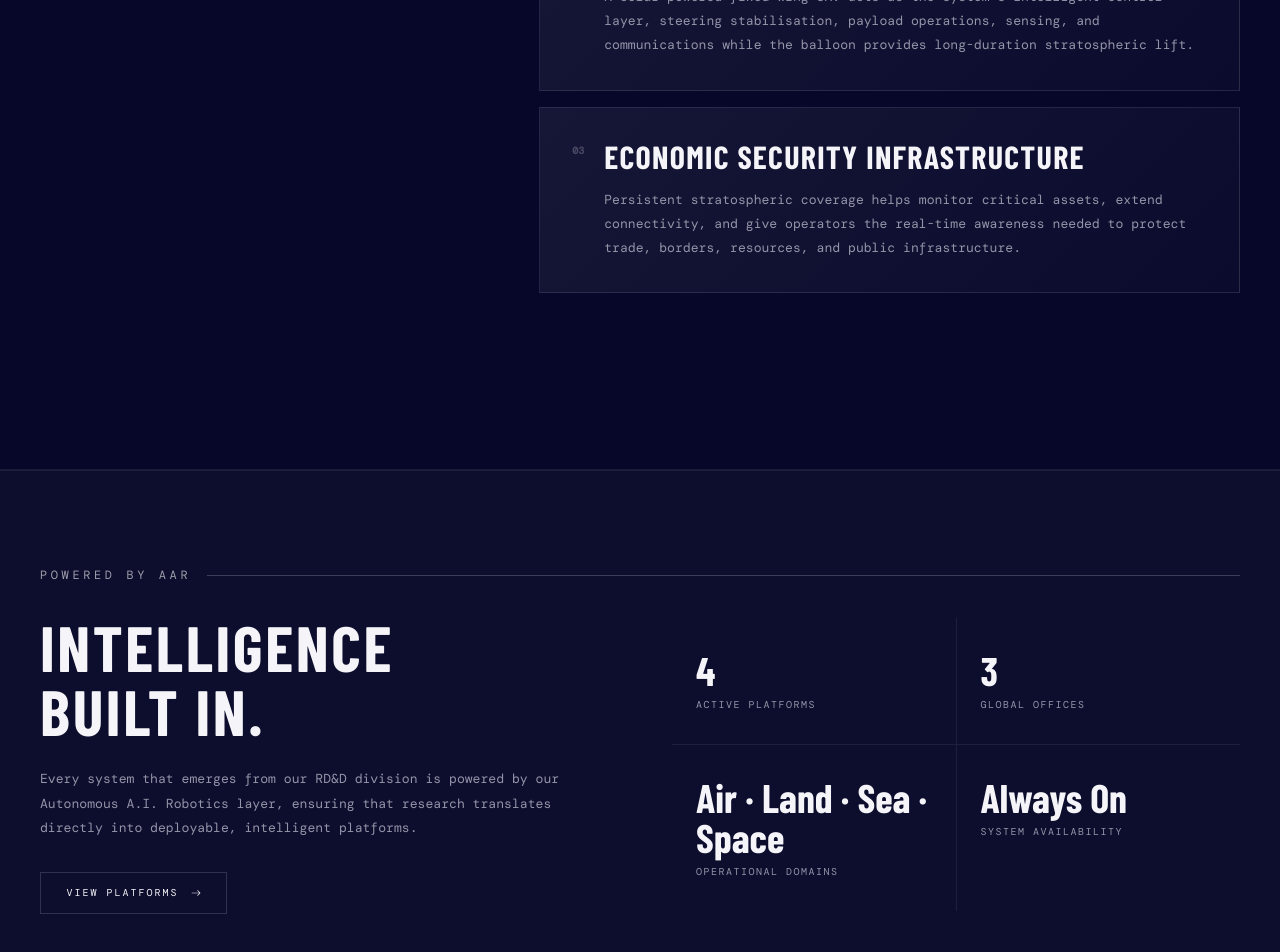
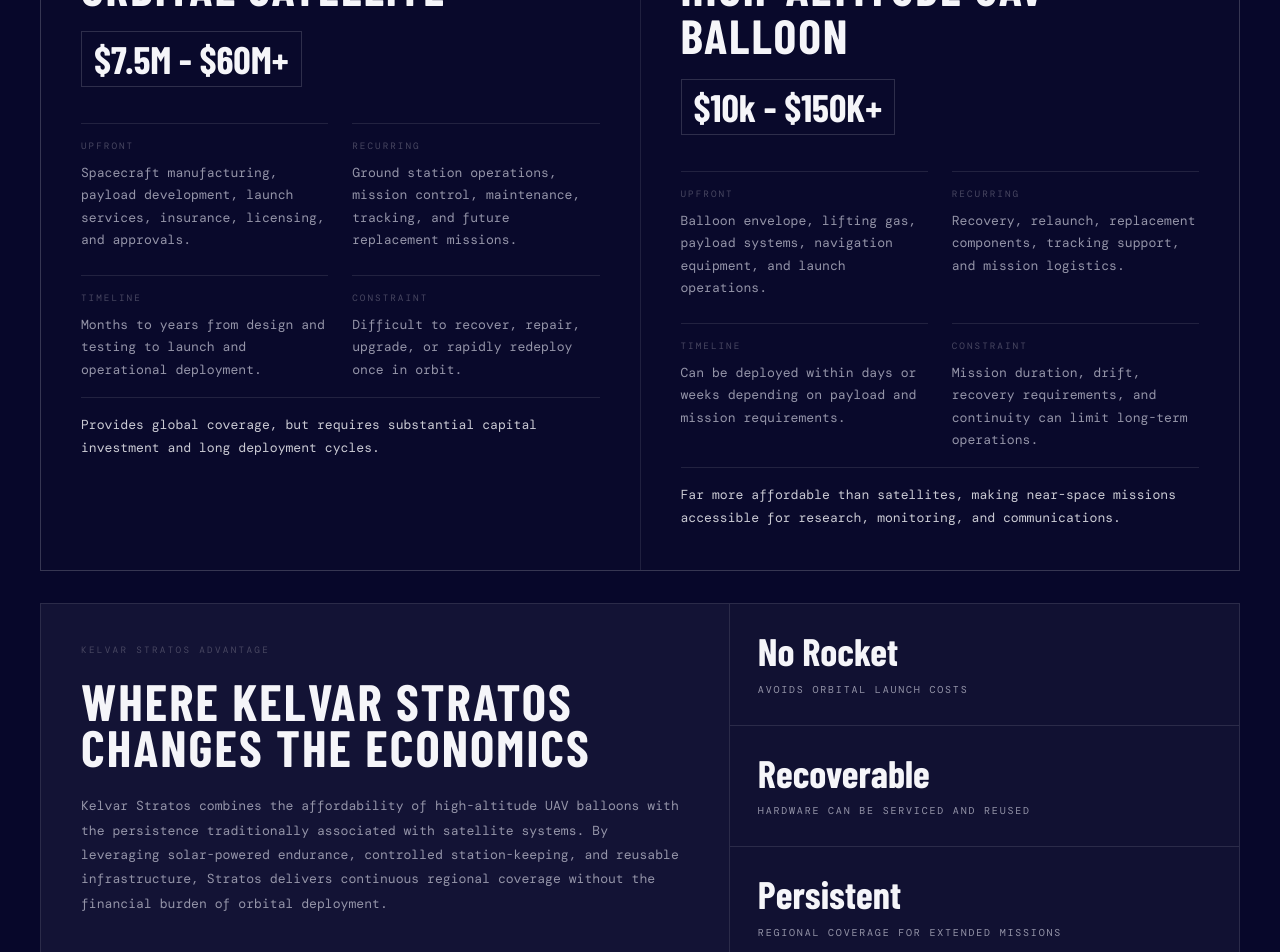
Before and after one commit to Cornerstone-04/kelvar, a Next.js app: page /research in a window 1280 px wide. Shown: the part 7920-8872 px from the top of the page. Built offline with nearby package versions, Linux system fonts and the light colour scheme; a web font is replaced by a local one.

Commit message:
chore: add cost analysis

```diff
--- a/components/research/stratos-story-section.tsx
+++ b/components/research/stratos-story-section.tsx
@@ -34,6 +34,7 @@ export function StratosStorySection({
         <PlatformTypesBlock story={story} />
         <OperationsBlock story={story} />
         <ApplicationsBlock story={story} />
+        <CostAnalysisBlock story={story} />
         <AdvantagesBlock story={story} />
       </section>
 
@@ -384,6 +385,109 @@ function ApplicationsBlock({ story }: { story: PlatformStory }) {
   );
 }
 
+function CostAnalysisBlock({ story }: { story: PlatformStory }) {
+  return (
+    <StoryFrame className="border-b border-white/10">
+      <SectionLabel>{story.costAnalysis.label}</SectionLabel>
+
+      <div className="mb-12 mt-8 grid gap-8 lg:grid-cols-[minmax(18rem,0.9fr)_minmax(0,0.9fr)] lg:items-end">
+        <header className="max-w-3xl">
+          <h3 className="font-heading text-[clamp(2.4rem,5vw,5.25rem)] font-black leading-[0.9] text-primary">
+            {story.costAnalysis.title}
+          </h3>
+        </header>
+
+        <p className="max-w-3xl font-mono text-xs-plus leading-[1.9] text-muted md:text-sm">
+          {story.costAnalysis.intro}
+        </p>
+      </div>
+
+      <div className="grid gap-px overflow-hidden border border-white/10 bg-white/10 lg:grid-cols-2">
+        {story.costAnalysis.options.map((option, index) => {
+          return (
+            <motion.article
+              key={option.name}
+              initial={{ opacity: 0, y: 14 }}
+              whileInView={{ opacity: 1, y: 0 }}
+              viewport={{ once: true }}
+              transition={{ duration: 0.5, delay: index * 0.08 }}
+              className="flex min-h-full flex-col bg-bg/90 p-6 md:p-8 xl:p-10"
+            >
+              <div className="flex flex-col gap-5">
+                <h4 className="font-heading text-[clamp(2rem,4vw,3rem)] font-bold leading-none text-primary">
+                  {option.name}
+                </h4>
+
+                <p className="w-fit border border-white/15 px-3 py-2 font-heading text-[clamp(1.5rem,3vw,3.5rem)] font-black leading-none text-primary">
+                  {option.position}
+                </p>
+              </div>
+
+              <div className="mt-9 grid gap-6 sm:grid-cols-2">
+                <CostField label="Upfront" value={option.upfront} />
+                <CostField label="Recurring" value={option.recurring} />
+                <CostField label="Timeline" value={option.timeline} />
+                <CostField label="Constraint" value={option.constraint} />
+              </div>
+
+              <p className="mt-4 border-t border-white/10 pt-4 font-mono text-xs-plus leading-[1.75] text-primary/82">
+                {option.summary}
+              </p>
+            </motion.article>
+          );
+        })}
+      </div>
+
+      <div className="mt-8 grid overflow-hidden border border-white/10 bg-white/5 lg:grid-cols-[minmax(0,1.15fr)_minmax(18rem,0.85fr)]">
+        <div className="border-b border-white/10 p-6 md:p-8 lg:border-b-0 lg:border-r lg:border-white/10 xl:p-10">
+          <p className="font-mono text-[0.58rem] uppercase tracking-[0.25em] text-dim">
+            Kelvar Stratos advantage
+          </p>
+          <h4 className="mt-5 max-w-3xl font-heading text-[clamp(2rem,4vw,4rem)] font-black leading-[0.9] text-primary">
+            {story.costAnalysis.conclusion.title}
+          </h4>
+          <p className="mt-6 max-w-3xl font-mono text-xs-plus leading-[1.85] text-muted">
+            {story.costAnalysis.conclusion.body}
+          </p>
+        </div>
+
+        <div className="grid gap-px bg-white/10 sm:grid-cols-3 lg:grid-cols-1">
+          {story.costAnalysis.proofPoints.map((point, index) => (
+            <motion.div
+              key={point.label}
+              initial={{ opacity: 0, y: 12 }}
+              whileInView={{ opacity: 1, y: 0 }}
+              viewport={{ once: true }}
+              transition={{ duration: 0.45, delay: index * 0.06 }}
+              className="bg-bg/72 p-6 md:p-7"
+            >
+              <p className="font-heading text-[clamp(1.65rem,3vw,2.6rem)] font-black leading-none text-primary">
+                {point.value}
+              </p>
+              <p className="mt-3 font-mono text-xxs uppercase tracking-[0.18em] text-muted">
+                {point.label}
+              </p>
+            </motion.div>
+          ))}
+        </div>
+      </div>
+    </StoryFrame>
+  );
+}
+
+function CostField({ label, value }: { label: string; value: string }) {
+  return (
+    <div className="border-t border-white/10 pt-4">
+      <p className="font-mono text-[0.58rem] uppercase tracking-[0.22em] text-dim">
+        {label}
+      </p>
+      <p className="mt-2 font-mono text-xs-plus leading-[1.7] text-muted">
+        {value}
+      </p>
+    </div>
+  );
+}
+
 function AdvantagesBlock({ story }: { story: PlatformStory }) {
   return (
     <StoryFrame>
--- a/lib/kelvar-stratos.ts
+++ b/lib/kelvar-stratos.ts
@@ -149,6 +149,64 @@ export const kelvarStratos: Platform = {
         },
       ],
     },
+    costAnalysis: {
+      label: "Cost Analysis",
+      title: "Satellite capability without satellite costs.",
+      intro:
+        "The cost difference between orbital and near-space platforms can be measured in millions of dollars. While satellites provide exceptional coverage, they require significant investment to build, launch, and operate. High-altitude UAV balloons offer a more accessible path to persistent monitoring and communications.",
+
+      options: [
+        {
+          name: "Orbital Satellite",
+          position: "$7.5M - $60M+",
+          upfront:
+            "Spacecraft manufacturing, payload development, launch services, insurance, licensing, and approvals.",
+          recurring:
+            "Ground station operations, mission control, maintenance, tracking, and future replacement missions.",
+          timeline:
+            "Months to years from design and testing to launch and operational deployment.",
+          constraint:
+            "Difficult to recover, repair, upgrade, or rapidly redeploy once in orbit.",
+          summary:
+            "Provides global coverage, but requires substantial capital investment and long deployment cycles.",
+        },
+        {
+          name: "High-Altitude UAV Balloon",
+          position: "$10k - $150K+",
+          upfront:
+            "Balloon envelope, lifting gas, payload systems, navigation equipment, and launch operations.",
+          recurring:
+            "Recovery, relaunch, replacement components, tracking support, and mission logistics.",
+          timeline:
+            "Can be deployed within days or weeks depending on payload and mission requirements.",
+          constraint:
+            "Mission duration, drift, recovery requirements, and continuity can limit long-term operations.",
+          summary:
+            "Far more affordable than satellites, making near-space missions accessible for research, monitoring, and communications.",
+        },
+      ],
+
+      proofPoints: [
+        {
+          value: "No Rocket",
+          label: "Avoids orbital launch costs",
+        },
+        {
+          value: "Recoverable",
+          label: "Hardware can be serviced and reused",
+        },
+        {
+          value: "Persistent",
+          label: "Regional coverage for extended missions",
+        },
+      ],
+
+      conclusion: {
+        title: "Where Kelvar Stratos Changes the Economics",
+        body: "Kelvar Stratos combines the affordability of high-altitude UAV balloons with the persistence traditionally associated with satellite systems. By leveraging solar-powered endurance, controlled station-keeping, and reusable infrastructure, Stratos delivers continuous regional coverage without the financial burden of orbital deployment.",
+      },
+    },
+
     advantages: {
       label: "Technological Advantages",
       title: "Why the hybrid StratoSolar model matters",
--- a/lib/platform-types.ts
+++ b/lib/platform-types.ts
@@ -76,6 +76,28 @@ export type PlatformStoryAdvantage = {
   body: string;
 };
 
+export type PlatformStoryCostOption = {
+  name: string;
+  position: string;
+  upfront: string;
+  recurring: string;
+  timeline: string;
+  constraint: string;
+  summary: string;
+};
+
+export type PlatformStoryCostAnalysis = {
+  label: string;
+  title: string;
+  intro: string;
+  options: PlatformStoryCostOption[];
+  proofPoints: PlatformStoryMetric[];
+  conclusion: {
+    title: string;
+    body: string;
+  };
+};
+
 export type PlatformStory = {
   eyebrow: string;
   title: string;
@@ -100,6 +122,7 @@ export type PlatformStory = {
     title: string;
     items: PlatformStoryApplication[];
   };
+  costAnalysis: PlatformStoryCostAnalysis;
   advantages: {
     label: string;
     title: string;
```
